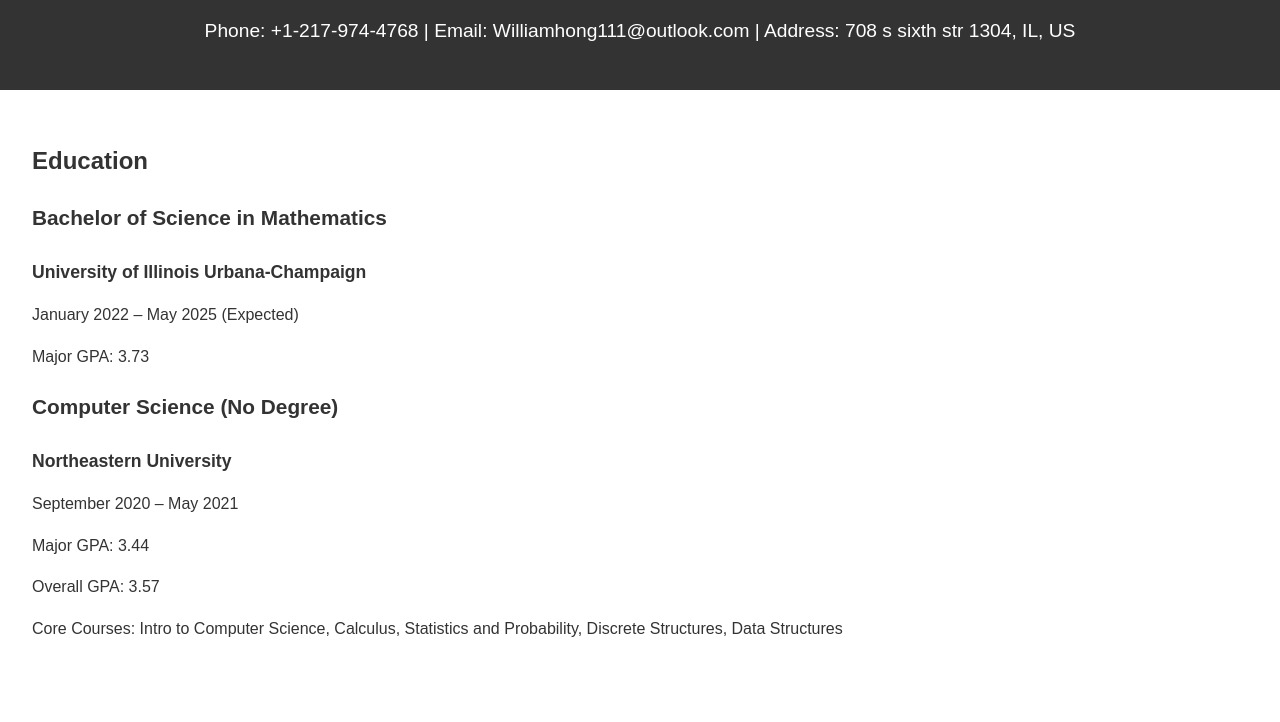
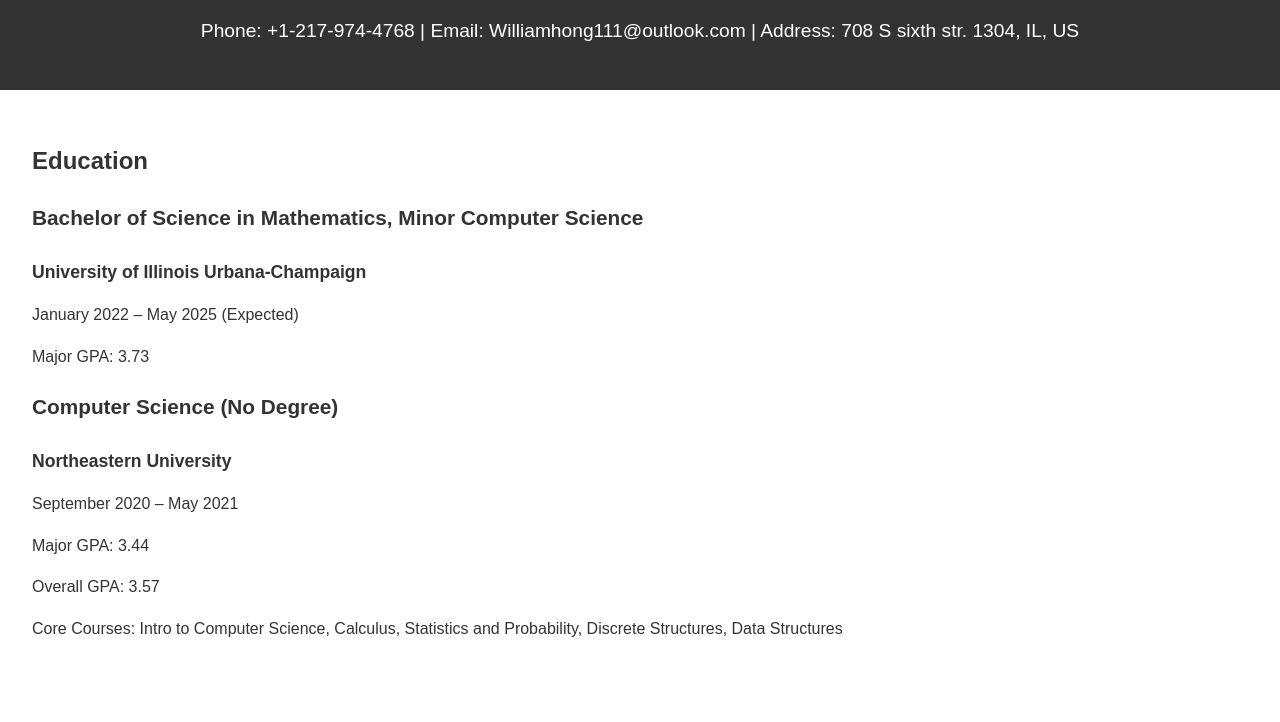
Before and after one commit to williamhong111/williamhong111.github.io, a plain HTML site: page index.html in a window 1280 px wide. Shown: the part 78-800 px from the top of the page. Drawn offline with Linux system fonts and the light colour scheme.

Commit message:
Update index.html

```diff
--- a/index.html
+++ b/index.html
@@ -9,13 +9,13 @@
 <body>
     <header>
         <h1>Jianchen Hong</h1>
-        <p>Phone: +1-217-974-4768 | Email: Williamhong111@outlook.com | Address: 708 s sixth str 1304, IL, US</p>
+        <p>Phone: +1-217-974-4768 | Email: Williamhong111@outlook.com | Address: 708 S sixth str. 1304, IL, US</p>
     </header>
 
     <section id="education">
         <h2>Education</h2>
         <div class="degree">
-            <h3>Bachelor of Science in Mathematics</h3>
+            <h3>Bachelor of Science in Mathematics, Minor Computer Science</h3>
             <h4>University of Illinois Urbana-Champaign</h4>
             <p>January 2022 – May 2025 (Expected)</p>
             <p>Major GPA: 3.73</p>
@@ -61,7 +61,7 @@
         <h2>Languages</h2>
         <ul>
             <li>Mandarin (Native)</li>
-            <li>English (TOEFL grades)</li>
+            <li>English (Full Professional)</li>
         </ul>
     </section>
 
```
